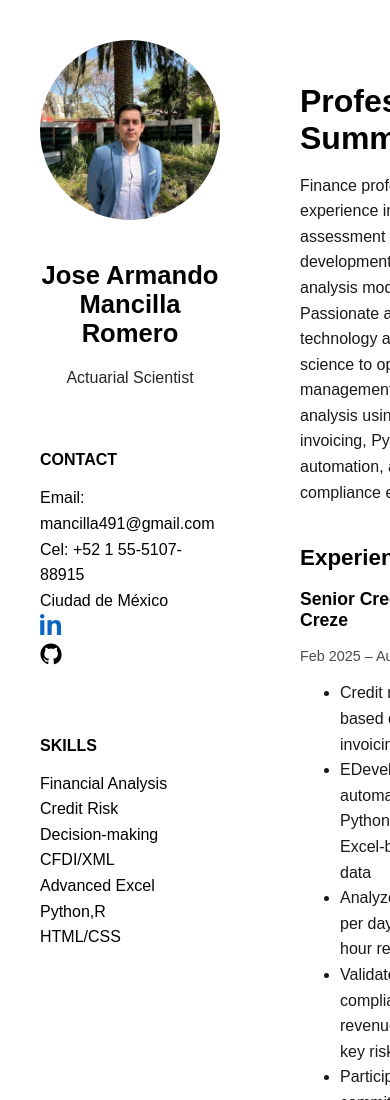
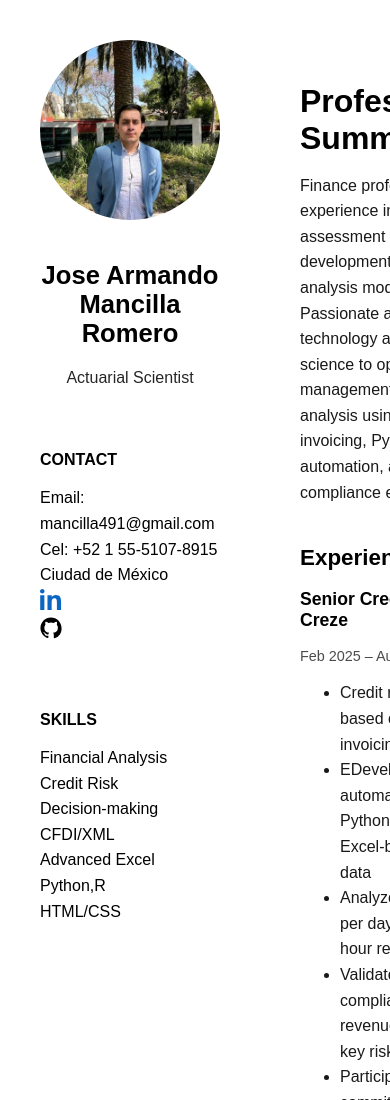
Before and after one commit to ArmandoMancilla/semillero-2025-armando-mancilla, a plain HTML site: page index.html in a window 390 px wide. Shown: the top 1100 px of the page. Drawn offline with Linux system fonts and the light colour scheme.

Commit message:
fix number phone

```diff
--- a/index.html
+++ b/index.html
@@ -18,7 +18,7 @@
         <h3 class="cv-section-title">Contact</h3>
         <ul class="cv-list">
           <li>Email: mancilla491@gmail.com</li>
-          <li>Cel: +52 1 55-5107-88915</li>
+          <li>Cel: +52 1 55-5107-8915</li>
           <li>Ciudad de México</li>
           <li>
             <a href="https://linkedin.com/in/josé-armando-mancilla-romero-3125a7208/" target="_blank">
```
